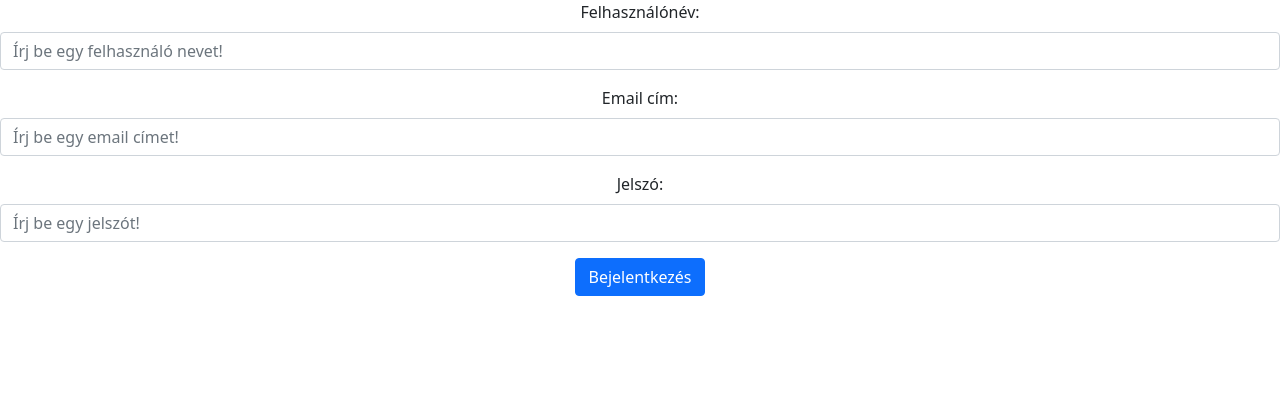
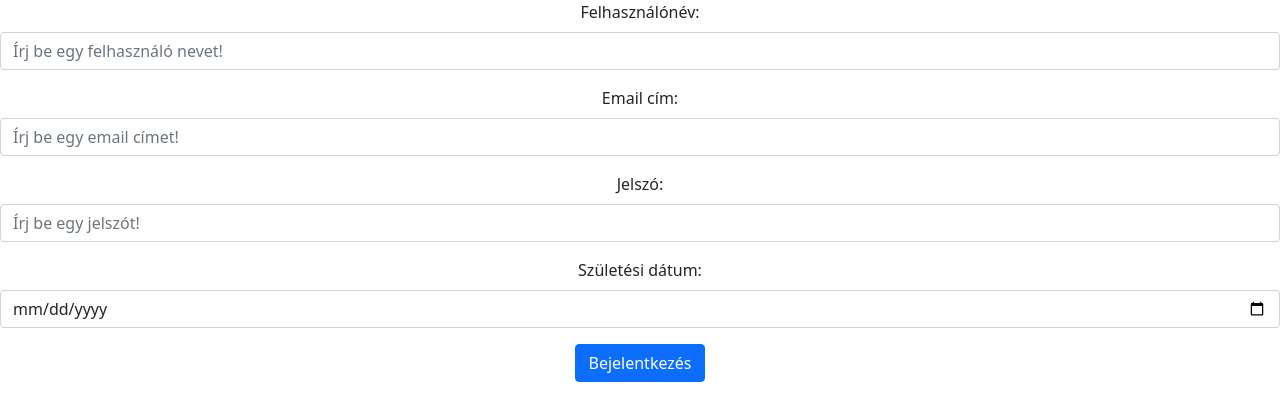
Before and after one commit to TotpalIstvan/SlabWarriorsFrontend, a React (Create React App) app: page / in a window 1280 px wide. Shown: the top 420 px of the page. Built offline with nearby package versions, Linux system fonts and the light colour scheme.

Commit message:
születési év hozzáadása

```diff
--- a/src/App.js
+++ b/src/App.js
@@ -24,8 +24,14 @@ function App() {
     <Form.Control type="password" placeholder="Írj be egy jelszót!" />
   </Form.Group>
 
-  <Button variant="primary" type="submit">
-    Bejelentkezés
+  <Form.Group className="mb-3" controlId="formBasicPassword">
+    <Form.Label>Születési dátum:</Form.Label>
+    <Form.Control type="date" placeholder="Születési év" />
+  </Form.Group>
+
+  <Button variant="primary">
+
+    <span>Bejelentkezés</span>
   </Button>
 </Form>
 
```
